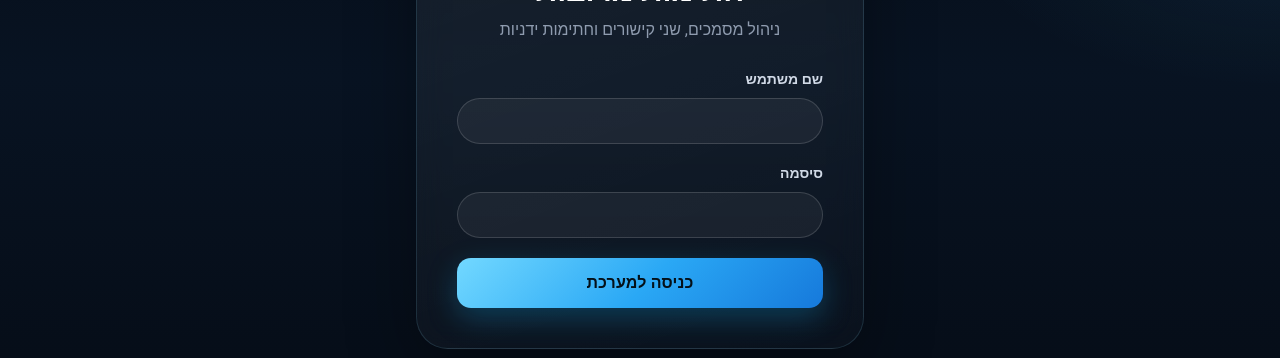
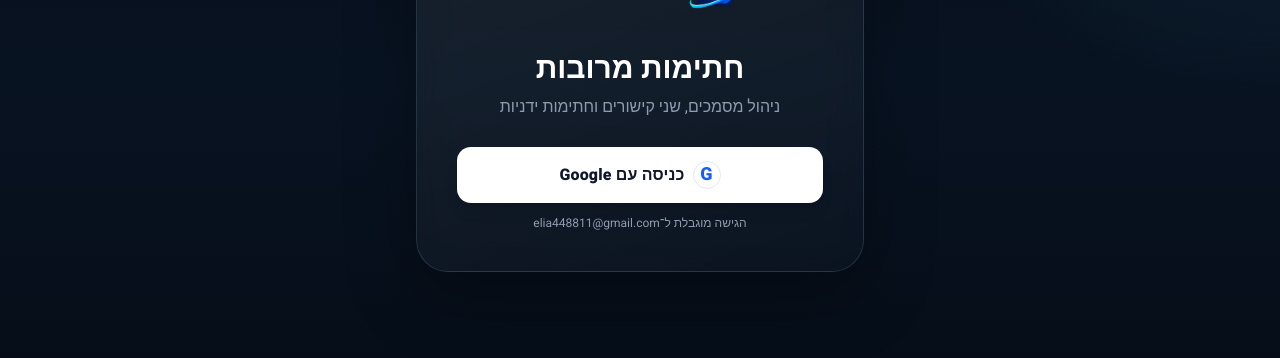
Before and after one commit to elia448811-coder/elia-computing, a Next.js app: page /login in a window 1280 px wide. Shown: the part 307-665 px from the top of the page. Built offline with nearby package versions, Linux system fonts and the light colour scheme; no server answers.

Commit message:
Add restricted Firebase Google login

```diff
--- a/package.json
+++ b/package.json
@@ -11,6 +11,7 @@
   "dependencies": {
     "@google-cloud/firestore": "^9.0.0",
     "@vercel/oidc": "^3.8.4",
+    "firebase": "^12.18.0",
     "firebase-admin": "^14.2.0",
     "google-auth-library": "^11.0.2",
     "next": "16.3.0",
--- /dev/null
+++ b/src/app/api/auth/firebase-session/route.ts
@@ -0,0 +1,17 @@
+import { createSession } from "@/lib/auth";
+import { verifyAllowedGoogleUser } from "@/lib/firebase-auth-admin";
+
+export async function POST(request: Request) {
+  try {
+    const body = await request.json() as { idToken?: unknown };
+    const idToken = typeof body.idToken === "string" ? body.idToken : "";
+    if (!(await verifyAllowedGoogleUser(idToken))) {
+      return Response.json({ error: "forbidden" }, { status: 403 });
+    }
+    await createSession();
+    return Response.json({ ok: true }, { headers: { "Cache-Control": "no-store" } });
+  } catch (error) {
+    console.error("Firebase session verification failed", error);
+    return Response.json({ error: "invalid-token" }, { status: 401 });
+  }
+}
--- a/src/app/login/page.tsx
+++ b/src/app/login/page.tsx
@@ -1,15 +1,14 @@
 import type { Metadata } from "next";
 import Link from "next/link";
 import { redirect } from "next/navigation";
+import { GoogleLoginButton } from "@/components/GoogleLoginButton";
 import { Logo } from "@/components/Logo";
 import { isAuthenticated } from "@/lib/auth";
-import { loginAction } from "./actions";
 
 export const metadata: Metadata = { title: "כניסה לחתימות מרובות", robots: { index: false } };
 
-export default async function LoginPage({ searchParams }: { searchParams: Promise<{ error?: string }> }) {
+export default async function LoginPage() {
   if (await isAuthenticated()) redirect("/dashboard");
-  const { error } = await searchParams;
   return (
     <main id="main" className="flex min-h-screen items-center justify-center px-4 py-28">
       <div className="glass w-full max-w-md rounded-[var(--radius-xl)] p-7 sm:p-10">
@@ -19,12 +18,7 @@
         </Link>
         <h1 className="text-center text-3xl font-bold text-white">חתימות מרובות</h1>
         <p className="mt-2 text-center text-silver-muted">ניהול מסמכים, שני קישורים וחתימות ידניות</p>
-        {error ? <p className="mt-5 rounded-xl border border-red-400/30 bg-red-400/10 p-3 text-center text-sm text-red-200">{error === "locked" ? "הכניסה נחסמה זמנית לאחר מספר ניסיונות. נסו שוב בעוד 15 דקות." : "שם המשתמש או הסיסמה אינם נכונים"}</p> : null}
-        <form action={loginAction} className="mt-7 space-y-5">
-          <label className="block text-sm font-semibold text-silver">שם משתמש<input name="username" autoComplete="username" required className="mt-2 w-full rounded-xl border border-white/15 bg-white/5 px-4 py-3 text-white" /></label>
-          <label className="block text-sm font-semibold text-silver">סיסמה<input name="password" type="password" autoComplete="current-password" required className="mt-2 w-full rounded-xl border border-white/15 bg-white/5 px-4 py-3 text-white" /></label>
-          <button className="btn btn-primary w-full" type="submit">כניסה למערכת</button>
-        </form>
+        <div className="mt-7"><GoogleLoginButton /></div>
       </div>
     </main>
   );
--- /dev/null
+++ b/src/components/GoogleLoginButton.tsx
@@ -0,0 +1,73 @@
+"use client";
+
+import { useState } from "react";
+import { useRouter } from "next/navigation";
+import { getApp, getApps, initializeApp } from "firebase/app";
+import { getAuth, GoogleAuthProvider, signInWithPopup, signOut } from "firebase/auth";
+
+const allowedEmail = "elia448811@gmail.com";
+const firebaseConfig = {
+  apiKey: "AIzaSyDkC5gGQo9qgaXSt8FDBUF2eqtMjrTwkmE",
+  authDomain: "elia-computing-2026.firebaseapp.com",
+  projectId: "elia-computing-2026",
+  storageBucket: "elia-computing-2026.firebasestorage.app",
+  messagingSenderId: "948903449892",
+  appId: "1:948903449892:web:db9b3caf6fe311cc4c8fb1",
+};
+
+function firebaseAuth() {
+  const app = getApps().length ? getApp() : initializeApp(firebaseConfig);
+  const auth = getAuth(app);
+  auth.languageCode = "he";
+  return auth;
+}
+
+export function GoogleLoginButton() {
+  const router = useRouter();
+  const [busy, setBusy] = useState(false);
+  const [error, setError] = useState("");
+
+  async function login() {
+    setBusy(true);
+    setError("");
+    const auth = firebaseAuth();
+    try {
+      const provider = new GoogleAuthProvider();
+      provider.setCustomParameters({ prompt: "select_account", login_hint: allowedEmail });
+      const result = await signInWithPopup(auth, provider);
+      if (result.user.email?.toLowerCase() !== allowedEmail) {
+        await signOut(auth);
+        setError("הגישה מותרת רק לחשבון Google של אליה.");
+        return;
+      }
+      const response = await fetch("/api/auth/firebase-session", {
+        method: "POST",
+        headers: { "Content-Type": "application/json" },
+        body: JSON.stringify({ idToken: await result.user.getIdToken() }),
+      });
+      if (!response.ok) {
+        await signOut(auth);
+        setError("לא הצלחנו לאמת את חשבון Google. נסו שוב.");
+        return;
+      }
+      router.replace("/dashboard");
+      router.refresh();
+    } catch (reason) {
+      const code = reason && typeof reason === "object" && "code" in reason ? String(reason.code) : "";
+      if (code !== "auth/popup-closed-by-user") setError("הכניסה עם Google לא הושלמה. נסו שוב.");
+    } finally {
+      setBusy(false);
+    }
+  }
+
+  return (
+    <div>
+      <button type="button" onClick={login} disabled={busy} className="btn w-full border border-white/20 bg-white text-slate-900 shadow-lg hover:bg-slate-100 disabled:cursor-wait disabled:opacity-70">
+        <span className="flex h-7 w-7 items-center justify-center rounded-full border border-slate-200 bg-white text-lg font-black text-blue-600" aria-hidden="true">G</span>
+        {busy ? "מתחבר לחשבון Google…" : "כניסה עם Google"}
+      </button>
+      <p className="mt-3 text-center text-xs text-silver-muted">הגישה מוגבלת ל־{allowedEmail}</p>
+      {error ? <p className="mt-4 rounded-xl border border-red-400/30 bg-red-400/10 p-3 text-center text-sm text-red-200">{error}</p> : null}
+    </div>
+  );
+}
--- /dev/null
+++ b/src/lib/firebase-auth-admin.ts
@@ -0,0 +1,19 @@
+import "server-only";
+import { getApps, initializeApp } from "firebase-admin/app";
+import { getAuth } from "firebase-admin/auth";
+
+export const ALLOWED_GOOGLE_EMAIL = "elia448811@gmail.com";
+
+function firebaseAdminApp() {
+  const projectId = process.env.FIREBASE_PROJECT_ID ?? "elia-computing-2026";
+  return getApps().find((app) => app.name === "elia-firebase-auth") ??
+    initializeApp({ projectId }, "elia-firebase-auth");
+}
+
+export async function verifyAllowedGoogleUser(idToken: string) {
+  if (!idToken || idToken.length > 12000) return false;
+  const decoded = await getAuth(firebaseAdminApp()).verifyIdToken(idToken);
+  return decoded.email_verified === true &&
+    decoded.email?.toLowerCase() === ALLOWED_GOOGLE_EMAIL &&
+    decoded.firebase?.sign_in_provider === "google.com";
+}
```
Also changed, not shown: 1 other file (tests, documents, lock files or other folders).
